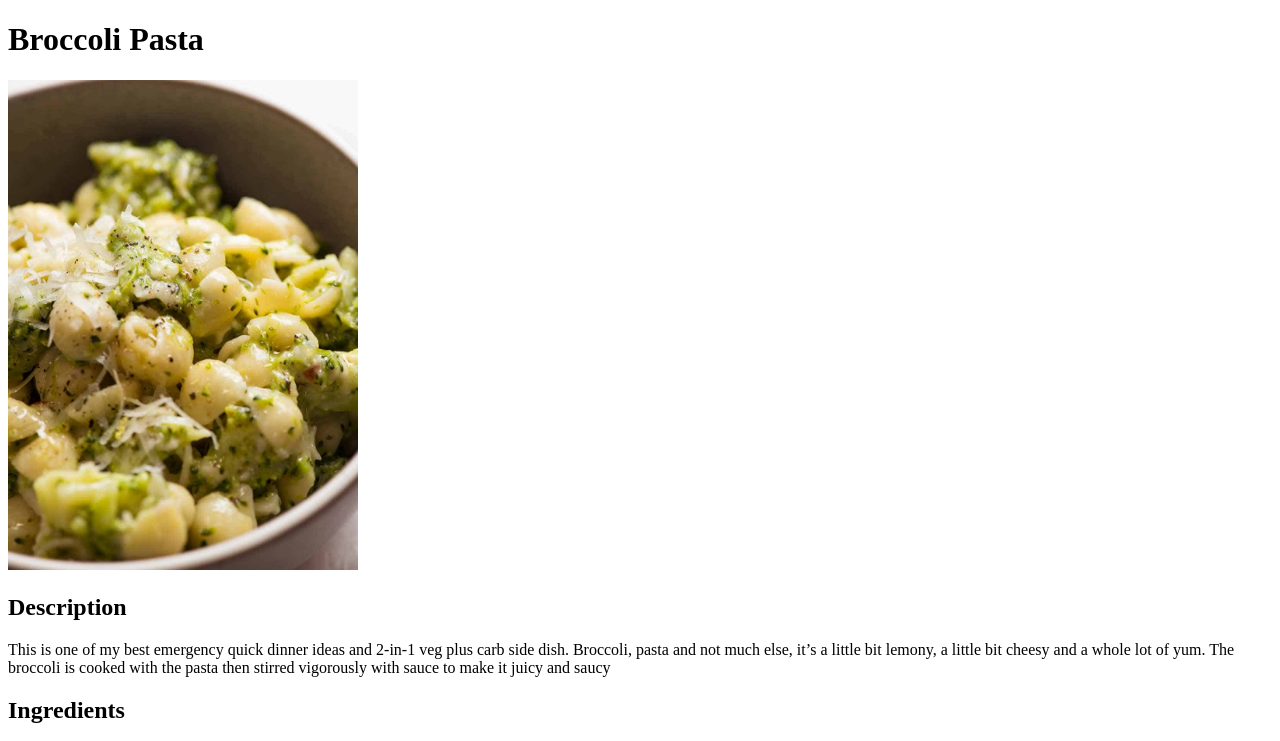
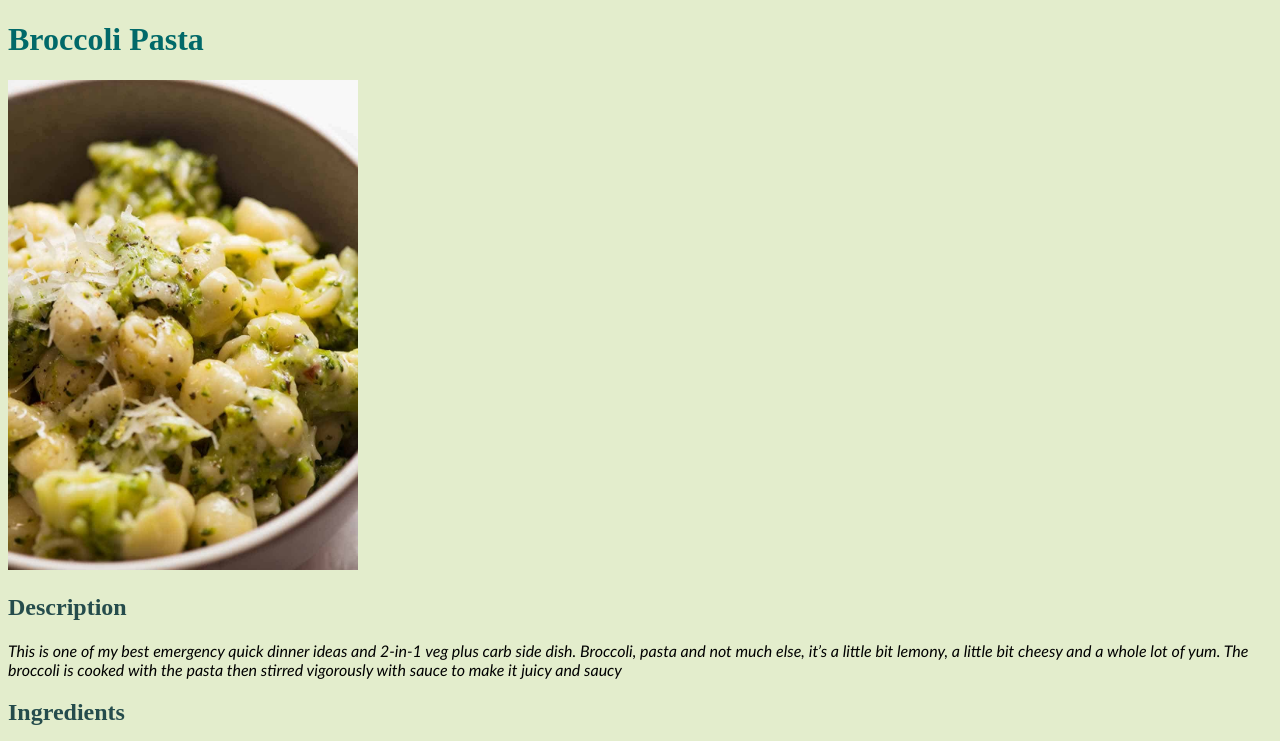
Before and after one commit to jeffstelling/odin-recipes, a plain HTML site: page recipes/broccoli-pasta.html in a window 1280 px wide. Shown: the top 741 px of the page. Drawn offline with Linux system fonts and the light colour scheme.

Commit message:
incorporate initial stylesheet

```diff
--- a/recipes/broccoli-pasta.html
+++ b/recipes/broccoli-pasta.html
@@ -5,6 +5,7 @@
     <meta http-equiv="X-UA-Compatible" content="IE=edge">
     <meta name="viewport" content="width=device-width, initial-scale=1.0">
     <title>Broccoli Pasta</title>
+    <link rel="stylesheet" href="../styles.css">
 </head>
 <body>
     <h1>Broccoli Pasta</h1>
--- /dev/null
+++ b/styles.css
@@ -0,0 +1,23 @@
+/* styles.css */
+
+h1 {
+    color: rgb(1, 105, 105);
+}
+
+h2 {
+    color: rgb(37, 76, 76);
+}
+
+body {
+    background-color: rgb(227, 237, 204);
+}
+
+ul,
+ol,
+p {
+    font-family: 'Trebuchet MS', 'Lucida Sans Unicode', 'Lucida Grande', 'Lucida Sans', Arial, sans-serif;
+}
+
+p {
+    font-style: italic;
+}
```
Also changed, not shown: index.html (+1 -0 lines), recipes/pad-see-ew.html (+1 -0 lines), recipes/sausage-rice-casserole.html (+1 -0 lines).
